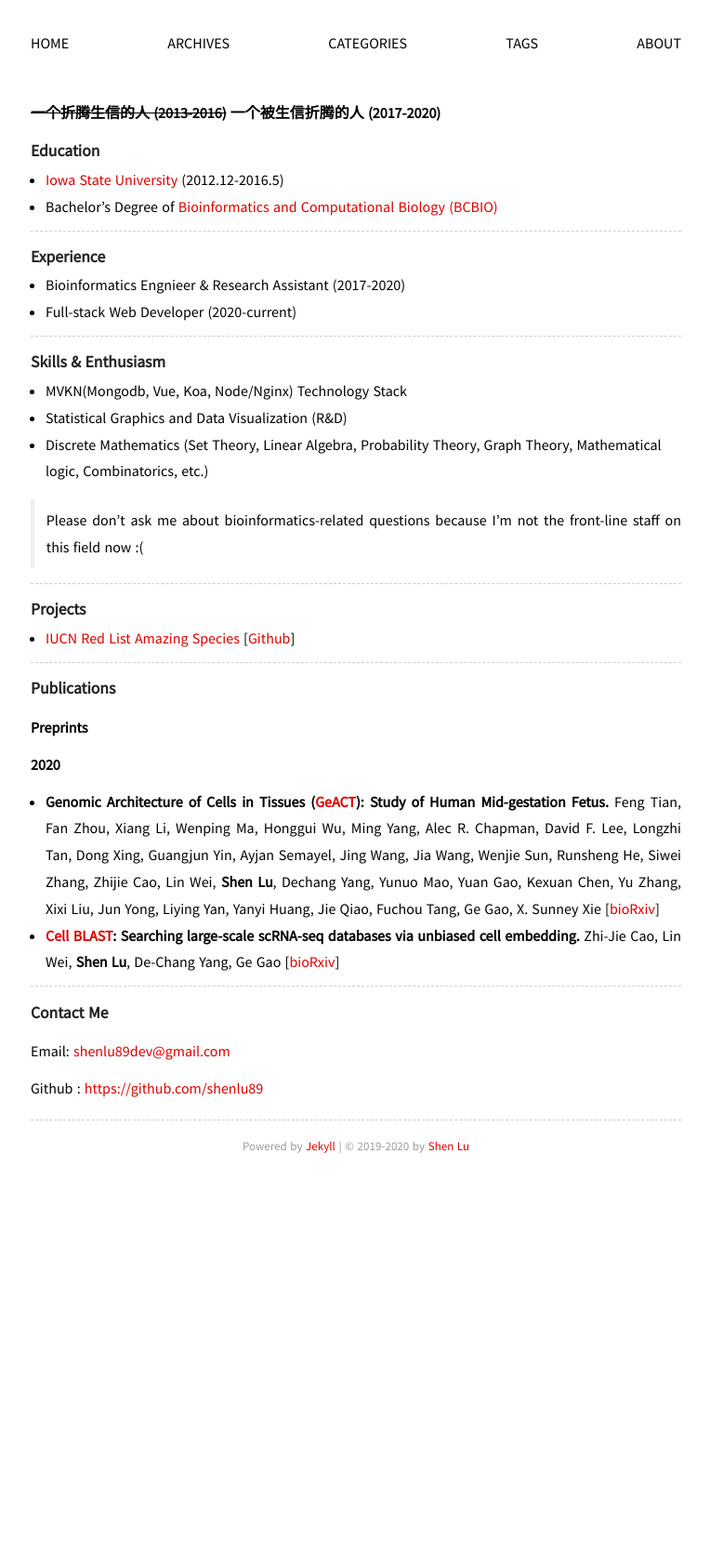
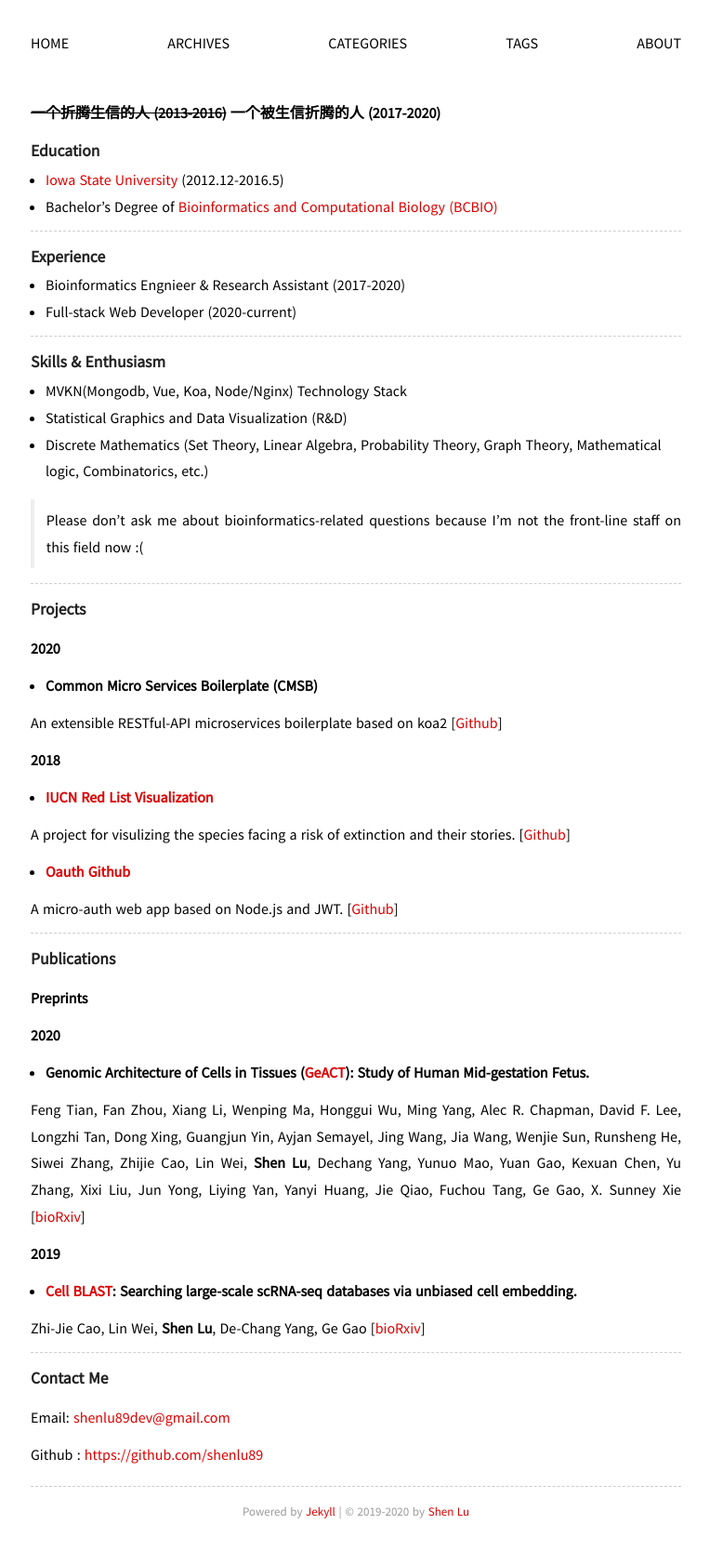
Before and after one commit to shenlu89/shenlu.me, a Jekyll site: the page built from about/index.md, in a window 1280 px wide. Shown: the whole page at 93% size, without its empty margins (257-1021 px from the left). Built offline with Jekyll 4.4.1, drawn with Linux system fonts in a browser that asks for light colours; nearby versions of some CDN libraries; a style sheet for code colours, icons or effects is not loaded; before the commit the page ends 1289 px from its top, so only the background shows below that.

Commit message:
update about content

```diff
--- a/about/index.md
+++ b/about/index.md
@@ -32,7 +32,21 @@ comments: no
 
 ### Projects
 
-- [IUCN Red List Amazing Species](https://shenlu89.github.io/iucn-red-list-amazing-species){:target="_blank"} [[Github](https://github.com/shenlu89/iucn-red-list-amazing-species){:target="_blank"}]
+**2020**
+
+- **Common Micro Services Boilerplate (CMSB)**
+
+An extensible RESTful-API microservices boilerplate based on koa2 [[Github](https://github.com/shenlu89/common-micro-services-boilerplate){:target="_blank"}]
+
+**2018**
+
+- **[IUCN Red List Visualization](https://shenlu89.github.io/iucn-red-list-visualization/){:target="_blank"}**
+
+A project for visulizing the species facing a risk of extinction and their stories. [[Github](https://github.com/shenlu89/iucn-red-list-visualization){:target="_blank"}]
+
+- **[Oauth Github](https://infinite-bayou-58459.herokuapp.com){:target="_blank"}**
+
+A micro-auth web app based on Node.js and JWT. [[Github](https://github.com/shenlu89/oauth-github){:target="_blank"}]
 
 ----
 
@@ -43,9 +57,15 @@ comments: no
 
 **2020**
 
-- **Genomic Architecture of Cells in Tissues ([GeACT](http://geact.gao-lab.org){:target="_blank"}): Study of Human Mid-gestation Fetus.** Feng Tian, Fan Zhou, Xiang Li, Wenping Ma, Honggui Wu, Ming Yang, Alec R. Chapman, David F. Lee, Longzhi Tan, Dong Xing, Guangjun Yin, Ayjan Semayel, Jing Wang, Jia Wang, Wenjie Sun, Runsheng He, Siwei Zhang, Zhijie Cao, Lin Wei, **Shen Lu**, Dechang Yang, Yunuo Mao, Yuan Gao, Kexuan Chen, Yu Zhang, Xixi Liu, Jun Yong, Liying Yan, Yanyi Huang, Jie Qiao, Fuchou Tang, Ge Gao, X. Sunney Xie [[bioRxiv](https://www.biorxiv.org/content/10.1101/2020.04.12.038000v1){:target="_blank"}]
+- **Genomic Architecture of Cells in Tissues ([GeACT](http://geact.gao-lab.org){:target="_blank"}): Study of Human Mid-gestation Fetus.**
 
-- **[Cell BLAST](https://cblast.gao-lab.org){:target="_blank"}: Searching large-scale scRNA-seq databases via unbiased cell embedding.** Zhi-Jie Cao, Lin Wei, **Shen Lu**, De-Chang Yang, Ge Gao [[bioRxiv](https://doi.org/10.1101/587360){:target="_blank"}]
+Feng Tian, Fan Zhou, Xiang Li, Wenping Ma, Honggui Wu, Ming Yang, Alec R. Chapman, David F. Lee, Longzhi Tan, Dong Xing, Guangjun Yin, Ayjan Semayel, Jing Wang, Jia Wang, Wenjie Sun, Runsheng He, Siwei Zhang, Zhijie Cao, Lin Wei, **Shen Lu**, Dechang Yang, Yunuo Mao, Yuan Gao, Kexuan Chen, Yu Zhang, Xixi Liu, Jun Yong, Liying Yan, Yanyi Huang, Jie Qiao, Fuchou Tang, Ge Gao, X. Sunney Xie [[bioRxiv](https://www.biorxiv.org/content/10.1101/2020.04.12.038000v1){:target="_blank"}]
+
+**2019**
+
+- **[Cell BLAST](https://cblast.gao-lab.org){:target="_blank"}: Searching large-scale scRNA-seq databases via unbiased cell embedding.**
+
+Zhi-Jie Cao, Lin Wei, **Shen Lu**, De-Chang Yang, Ge Gao [[bioRxiv](https://doi.org/10.1101/587360){:target="_blank"}]
 
 
 ----
```
